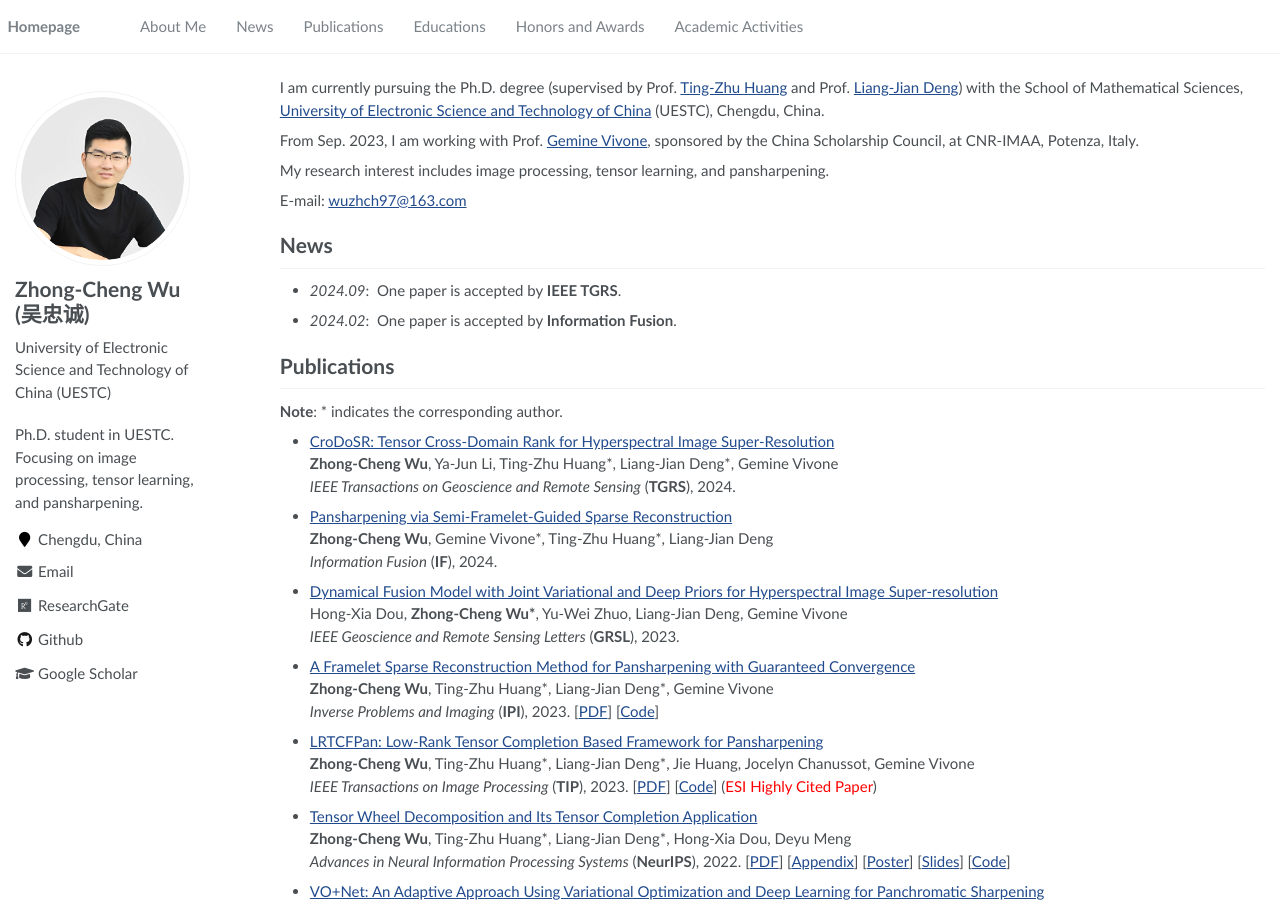
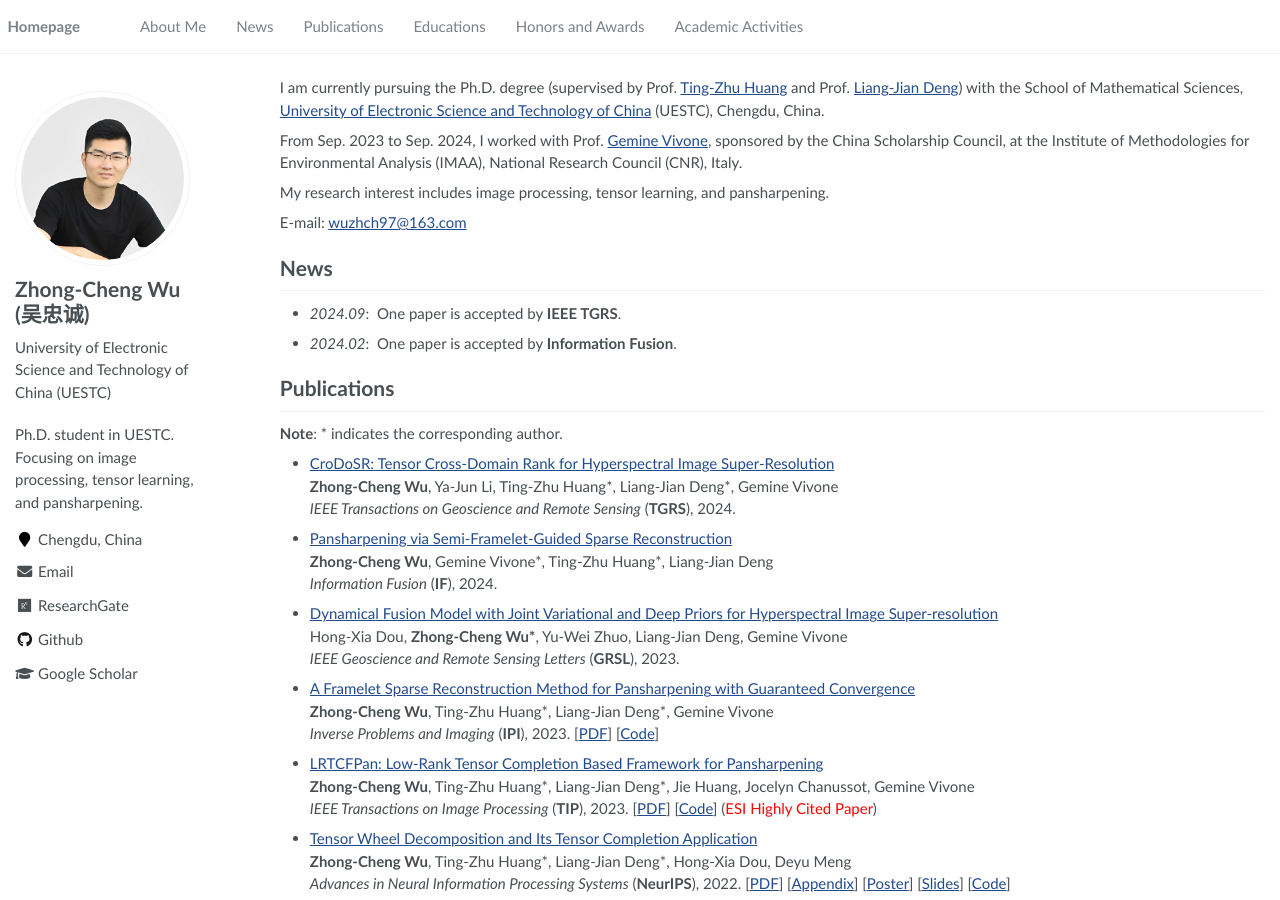
Before and after one commit to zhongchengwu/zhongchengwu.github.io, a Jekyll site: the page built from _pages/about.md, in a window 1280 px wide and 900 px high. Built offline with Jekyll 4.4.1, drawn with Linux system fonts in a browser that asks for light colours.

Commit message:
Update about.md

```diff
--- a/_pages/about.md
+++ b/_pages/about.md
@@ -19,7 +19,7 @@ redirect_from:
 
 I am currently pursuing the Ph.D. degree (supervised by Prof. [Ting-Zhu Huang](http://www.math.uestc.edu.cn/info/1081/2041.htm) and Prof. [Liang-Jian Deng](https://liangjiandeng.github.io/)) with the School of Mathematical Sciences, [University of Electronic Science and Technology of China](https://www.uestc.edu.cn/) (UESTC), Chengdu, China.
 
-From Sep. 2023, I am working with Prof. [Gemine Vivone](https://sites.google.com/site/vivonegemine), sponsored by the China Scholarship Council, at CNR-IMAA, Potenza, Italy.
+From Sep. 2023 to Sep. 2024, I worked with Prof. [Gemine Vivone](https://sites.google.com/site/vivonegemine), sponsored by the China Scholarship Council, at the Institute of Methodologies for Environmental Analysis (IMAA), National Research Council (CNR), Italy.
 
 My research interest includes image processing, tensor learning, and pansharpening.
 
```
